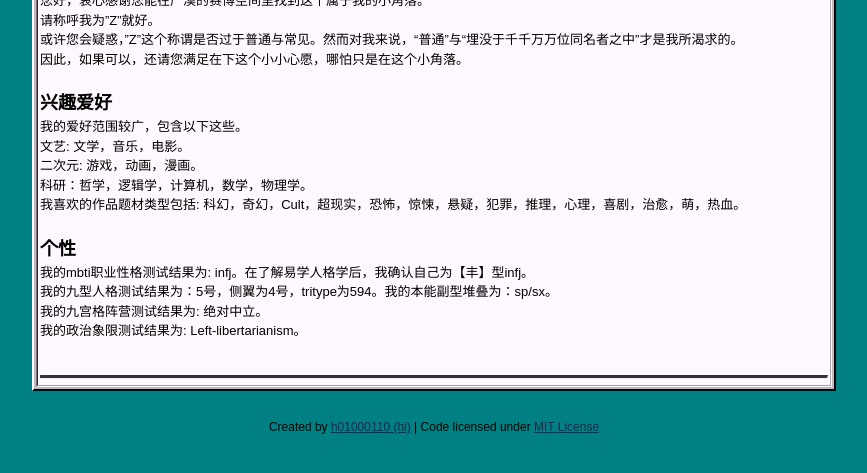
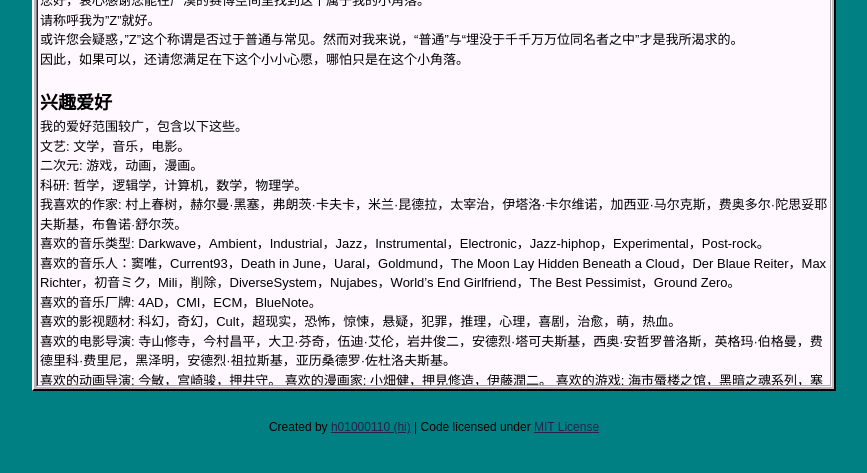
Before and after one commit to player1-Z/player1-Z.github.io, a Jekyll site: the page built from _posts/2020-10-24-Selfintro.md, in a window 1280 px wide, cut to the strip 522-995 px from the top of the page. Shown: the whole strip, without its empty margins (206-1073 px from the left). Built offline with Jekyll 4.4.1, drawn with Linux system fonts in a browser that asks for light colours.

Commit message:
Update 2020-10-24-Selfintro.md

```diff
--- a/_posts/2020-10-24-Selfintro.md
+++ b/_posts/2020-10-24-Selfintro.md
@@ -14,8 +14,16 @@ tags: info
 我的爱好范围较广，包含以下这些。
   文艺: 文学，音乐，电影。
   二次元: 游戏，动画，漫画。
-  科研：哲学，逻辑学，计算机，数学，物理学。
-我喜欢的作品题材类型包括: 科幻，奇幻，Cult，超现实，恐怖，惊悚，悬疑，犯罪，推理，心理，喜剧，治愈，萌，热血。
+  科研: 哲学，逻辑学，计算机，数学，物理学。
+我喜欢的作家: 村上春树，赫尔曼·黑塞，弗朗茨·卡夫卡，米兰·昆德拉，太宰治，伊塔洛·卡尔维诺，加西亚·马尔克斯，费奥多尔·陀思妥耶夫斯基，布鲁诺·舒尔茨。
+  喜欢的音乐类型: Darkwave，Ambient，Industrial，Jazz，Instrumental，Electronic，Jazz-hiphop，Experimental，Post-rock。
+  喜欢的音乐人：窦唯，Current93，Death in June，Uaral，Goldmund，The Moon Lay Hidden Beneath a Cloud，Der Blaue Reiter，Max Richter，初音ミク，Mili，削除，DiverseSystem，Nujabes，World's End Girlfriend，The Best Pessimist，Ground Zero。
+  喜欢的音乐厂牌: 4AD，CMI，ECM，BlueNote。
+  喜欢的影视题材: 科幻，奇幻，Cult，超现实，恐怖，惊悚，悬疑，犯罪，推理，心理，喜剧，治愈，萌，热血。
+  喜欢的电影导演: 寺山修寺，今村昌平，大卫·芬奇，伍迪·艾伦，岩井俊二，安德烈·塔可夫斯基，西奥·安哲罗普洛斯，英格玛·伯格曼，费德里科·费里尼，黑泽明，安德烈·祖拉斯基，亚历桑德罗·佐杜洛夫斯基。
+  喜欢的动画导演: 今敏，宫崎骏，押井守。
+  喜欢的漫画家: 小畑健，押見修造，伊藤潤二。
+  喜欢的游戏: 海市蜃楼之馆，黑暗之魂系列，塞尔达系列，喷射战士2，荒野大镖客:救赎2，还愿，奇异人生1。
 
 ## 个性
 我的mbti职业性格测试结果为: infj。在了解易学人格学后，我确认自己为【丰】型infj。
```
